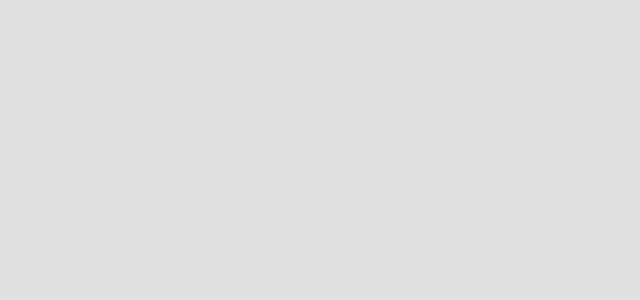
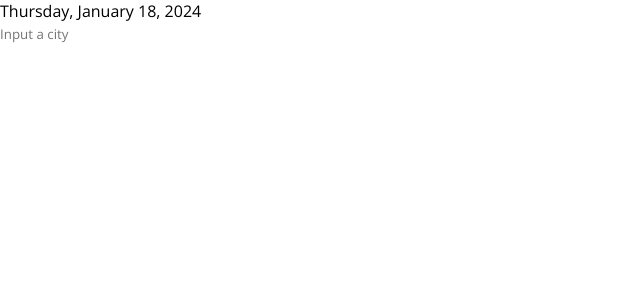
Before and after one commit to IljuhAlikin/weather-app, a Vue app: page / in a window 1280 px wide. Shown: the top 300 px of the page, without its empty margins (0-640 px from the left). Built offline with nearby package versions, Linux system fonts and the light colour scheme.

Commit message:
added api

```diff
--- a/src/App.vue
+++ b/src/App.vue
@@ -1,3 +1,11 @@
-<template></template>
-<script setup></script>
+<template>
+  <main>
+    <Header />
+    <Search />
+  </main>
+</template>
+<script setup>
+import Header from "./components/Header.vue";
+import Search from "./components/Search.vue";
+</script>
 <style scoped></style>
--- a/src/assets/styles/main.css
+++ b/src/assets/styles/main.css
@@ -12,23 +12,3 @@ body,
   list-style: none;
   background: none;
 }
-
-body {
-  background: #e1e1e1;
-  transition: all 0.3s ease;
-}
-
-body.lock {
-  overflow-y: hidden;
-}
-
-body.active {
-  background-color: #222;
-}
-
-[class*="__container"] {
-  /* max-width: 1270px;
-  padding: 0px 15px;
-  margin: 0 auto;
-  width: 100%; */
-}
--- /dev/null
+++ b/src/components/Header.vue
@@ -0,0 +1,20 @@
+<template>
+  <header class="header">
+    <div class="header__container">
+      <div class="header__wrapper">
+        <div class="header__column">
+          {{
+            new Date().toLocaleDateString("en-us", {
+              weekday: "long",
+              year: "numeric",
+              month: "long",
+              day: "numeric",
+            })
+          }}
+        </div>
+      </div>
+    </div>
+  </header>
+</template>
+<script setup></script>
+<style scoped></style>
--- /dev/null
+++ b/src/components/Search.vue
@@ -0,0 +1,50 @@
+<template>
+  {{ searchTerm.query }}
+  <form>
+    <div class="form__wrapper">
+      <input
+        type="text"
+        class="form__input"
+        placeholder="Input a city"
+        v-model="searchTerm.query"
+        @input="handleSearch"
+      />
+    </div>
+  </form>
+  <div class="search__results">
+    <div v-if="searchTerm.results">
+      <div v-for="place in searchTerm.results" :key="place.id">
+        <button class="search__button">
+          {{ place.name }}, {{ place.region }}, {{ place.country }}
+        </button>
+      </div>
+    </div>
+  </div>
+</template>
+<script setup>
+import { reactive, ref } from "vue";
+
+const searchTerm = reactive({
+  query: "",
+  timeout: null,
+  results: null,
+});
+
+const handleSearch = () => {
+  clearTimeout(searchTerm.timeout);
+  searchTerm.timeout = setTimeout(async () => {
+    if (searchTerm.query !== "") {
+      const res = await fetch(
+        `http://api.weatherapi.com/v1/search.json?key=6ba1c6c8793a451aaf6120152241801&q=${searchTerm.query}`
+      );
+      const data = await res.json();
+      searchTerm.results = data;
+    } else {
+      searchTerm.results = null;
+    }
+  }, 500);
+};
+
+const getWeather = (id) => {};
+</script>
+<style scoped></style>
```
